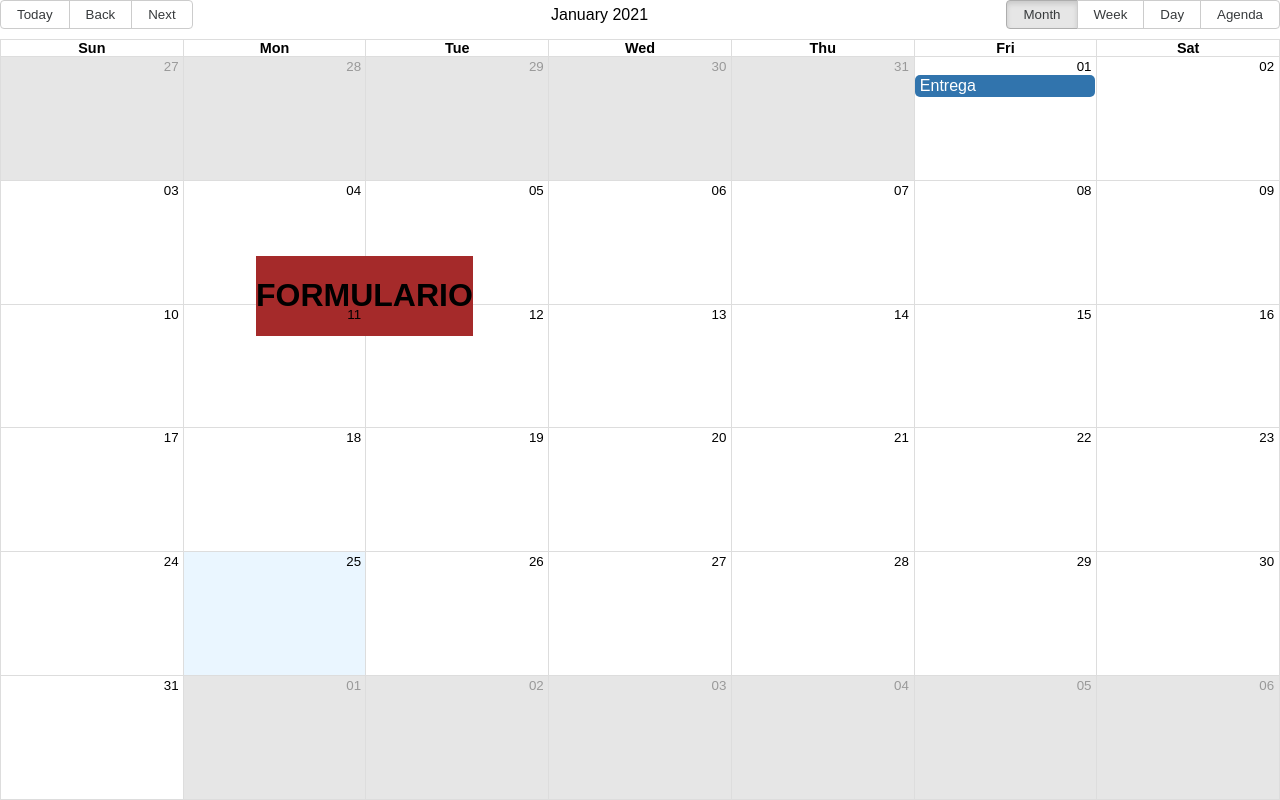
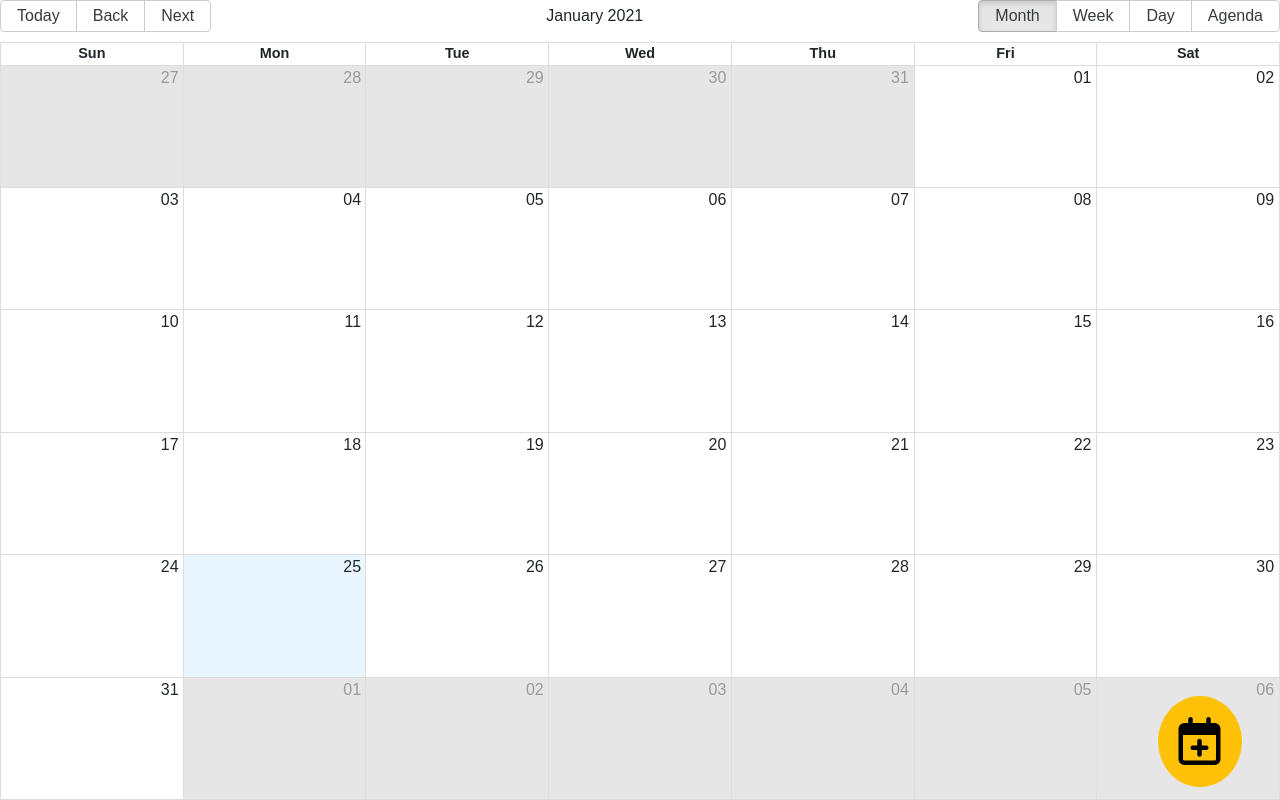
Before and after one commit to srosd/calendar, a React (Create React App) app: page / in a window 1280 px wide. Built offline with nearby package versions, Linux system fonts and the light colour scheme.

Commit message:
displaying modal and adding time and duration to events

```diff
--- a/package.json
+++ b/package.json
@@ -6,6 +6,7 @@
     "moment": "2.24.0",
     "react": "16.13.1",
     "react-big-calendar": "0.24.1",
+    "react-datepicker": "^3.4.1",
     "react-dom": "16.13.1",
     "react-scripts": "3.4.1"
   },
--- a/public/index.html
+++ b/public/index.html
@@ -4,21 +4,11 @@
     <meta charset="utf-8">
     <meta name="viewport" content="width=device-width, initial-scale=1, shrink-to-fit=no">
     <meta name="theme-color" content="#000000">
-    <!--
-      manifest.json provides metadata used when your web app is added to the
-      homescreen on Android. See https://developers.google.com/web/fundamentals/engage-and-retain/web-app-manifest/
-    -->
+
     <link rel="manifest" href="%PUBLIC_URL%/manifest.json">
     <link rel="shortcut icon" href="%PUBLIC_URL%/favicon.ico">
-    <!--
-      Notice the use of %PUBLIC_URL% in the tags above.
-      It will be replaced with the URL of the `public` folder during the build.
-      Only files inside the `public` folder can be referenced from the HTML.
+    <link href="https://cdn.jsdelivr.net/npm/bootstrap@5.0.0-beta1/dist/css/bootstrap.min.css" rel="stylesheet" integrity="sha384-giJF6kkoqNQ00vy+HMDP7azOuL0xtbfIcaT9wjKHr8RbDVddVHyTfAAsrekwKmP1" crossorigin="anonymous">
 
-      Unlike "/favicon.ico" or "favicon.ico", "%PUBLIC_URL%/favicon.ico" will
-      work correctly both with client-side routing and a non-root public URL.
-      Learn how to configure a non-root public URL by running `npm run build`.
-    -->
     <title>Calendar App</title>
   </head>
   <body>
@@ -26,15 +16,8 @@
       You need to enable JavaScript to run this app.
     </noscript>
     <div id="root"></div>
-    <!--
-      This HTML file is a template.
-      If you open it directly in the browser, you will see an empty page.
-
-      You can add webfonts, meta tags, or analytics to this file.
-      The build step will place the bundled scripts into the <body> tag.
-
-      To begin the development, run `npm start` or `yarn start`.
-      To create a production bundle, use `npm run build` or `yarn build`.
-    -->
+    <script src="https://kit.fontawesome.com/f3e8e9157c.js" crossorigin="anonymous"></script>
+    <script src="https://cdn.jsdelivr.net/npm/@popperjs/core@2.5.4/dist/umd/popper.min.js" integrity="sha384-q2kxQ16AaE6UbzuKqyBE9/u/KzioAlnx2maXQHiDX9d4/zp8Ok3f+M7DPm+Ib6IU" crossorigin="anonymous"></script>
+    <script src="https://cdn.jsdelivr.net/npm/bootstrap@5.0.0-beta1/dist/js/bootstrap.min.js" integrity="sha384-pQQkAEnwaBkjpqZ8RU1fF1AKtTcHJwFl3pblpTlHXybJjHpMYo79HY3hIi4NKxyj" crossorigin="anonymous"></script>
   </body>
 </html>
--- a/src/App.css
+++ b/src/App.css
@@ -1,6 +1,24 @@
-.modal{
+.modal-box{
+  z-index: 1000;
   position: fixed;
   top: 20vw;
   left: 20vw;
   background-color: brown;
 }
+
+.add-event-button{
+  position: fixed;
+  bottom: 0;
+  right: 0;
+  border-radius: 50%;
+  padding: 20px;
+  margin: 1% 3%;
+}
+
+.cancel-btn{
+  margin-right: 10px;
+}
+
+input{
+  width: 60%;
+}
--- a/src/App.js
+++ b/src/App.js
@@ -11,15 +11,51 @@ import Modal from './components/Modal';
 const localizer = momentLocalizer(moment);
 
 class App extends Component {
+
   state = {
-    events: [
-      {
-        start: '2021-01-01',
-        end: '2021-01-02',
-        title: "Entrega"
+    events: [{}],
+    newEvent: {
+      start: new Date(),
+      end: new Date(),
+      time: '',
+      duration: '',
+      title: ''
+    }
+  };
+
+  onChangeStart = fecha => {
+    this.setState({newEvent: {...this.state.newEvent, start: fecha}});
+  }
+  onChangeEnd = fecha => {
+    this.setState({newEvent: {...this.state.newEvent, end: fecha}})
+  }
+  onChangeTitle = e => {
+		this.setState({ newEvent: { ...this.state.newEvent, title: e.target.value } });
+  };
+  onChangeTime = e => {
+    console.log(e.target.value);
+		// this.setState({ newEvent: { ...this.state.newEvent, time: e.target.value } });
+  };
+  onChangeDuration = e => {
+    console.log(e.target.value);
+		// this.setState({ newEvent: { ...this.state.newEvent, duration: e.target.value } });
+  };
+
+  handleSubmit= e => {
+    e.preventDefault();
+
+    // console.log(this.state.newEvent.start)
+    this.setState({
+      events: [...this.state.events, this.state.newEvent],
+      newEvent: {
+        start: new Date(),
+        end: new Date(),
+        title: ''
       }
-    ]
-  };
+    });
+    // myModal.hide();
+
+}
 
   render() {
     return (
@@ -32,7 +68,19 @@ class App extends Component {
           style={{ height: "100vh" }}
         />
 
-        <Modal />
+        <Modal
+          start={this.state.newEvent.start}
+          end={this.state.newEvent.end}
+          onChangeStart={this.onChangeStart}
+          onChangeEnd={this.onChangeEnd}
+          onChangeTitle={this.onChangeTitle}
+          handleSubmit={this.handleSubmit}
+          newEvent={this.state.newEvent}
+          />
+
+        <button type="button" className="btn btn-warning add-event-button" data-bs-toggle="modal" data-bs-target="#exampleModal">
+          <i className="far fa-calendar-plus fa-3x"></i>
+        </button>
       </div>
 
 
--- a/src/components/Modal.js
+++ b/src/components/Modal.js
@@ -1,11 +1,51 @@
-import React from 'react'
+import React from 'react';
+import DatePicker from 'react-datepicker';
+import 'react-datepicker/dist/react-datepicker.css'
 
-export const Modal = () => {
-    return (
-        <div className="modal">
-            <h1>FORMULARIO</h1>
-        </div>
-    )
+class Modal extends React.Component {
+
+
+
+
+    render(){
+        return (
+            <div className="modal fade" id="exampleModal" tabIndex="-1" aria-labelledby="exampleModalLabel" aria-hidden="true">
+                <div className="modal-dialog">
+                    <div className="modal-content">
+                        <div className="modal-header">
+                            <h5 className="modal-title" id="exampleModalLabel">Modal title</h5>
+                            <button type="button" className="btn-close" data-bs-dismiss="modal" aria-label="Close"></button>
+                        </div>
+                        <div className="modal-body">
+                            <form className="text-center" onSubmit={this.props.handleSubmit}>
+
+                                <label htmlFor="title">Title:</label>
+                                <input
+                                    type="text"
+                                    name="title"
+                                    value={this.props.newEvent.title}
+                                    onChange={(e)=>this.props.onChangeTitle(e)}
+                                    />
+                                <br />
+                                <label htmlFor="start">Start:</label>
+                                <DatePicker selected={this.props.start} onChange={this.props.onChangeStart}/>
+                                <br />
+                                <label htmlFor="start">End:</label>
+                                <DatePicker selected={this.props.end} onChange={this.props.onChangeEnd}/>
+                                <hr />
+                                <div className="text-end">
+                                    <button type="button" className="btn btn-danger cancel-btn" data-bs-dismiss="modal" >Cancel</button>
+                                    <button type="submit" className="btn btn-primary">Add Event</button>
+                                </div>
+                            </form>
+
+                        </div>
+                    </div>
+                </div>
+            </div>
+
+        )
+    }
 }
 
 export default Modal;
```
Also changed, not shown: 1 other file (tests, documents, lock files or other folders).
